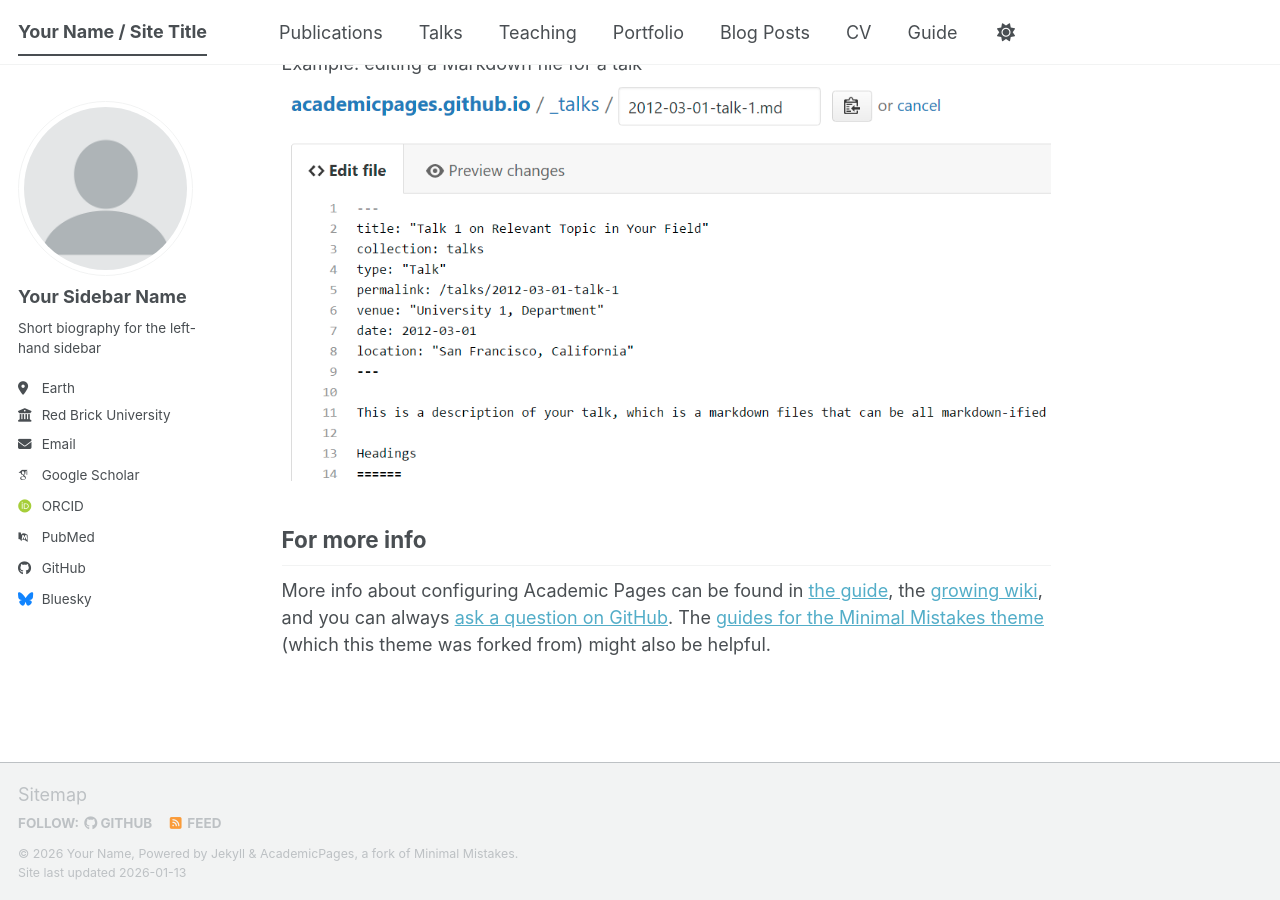
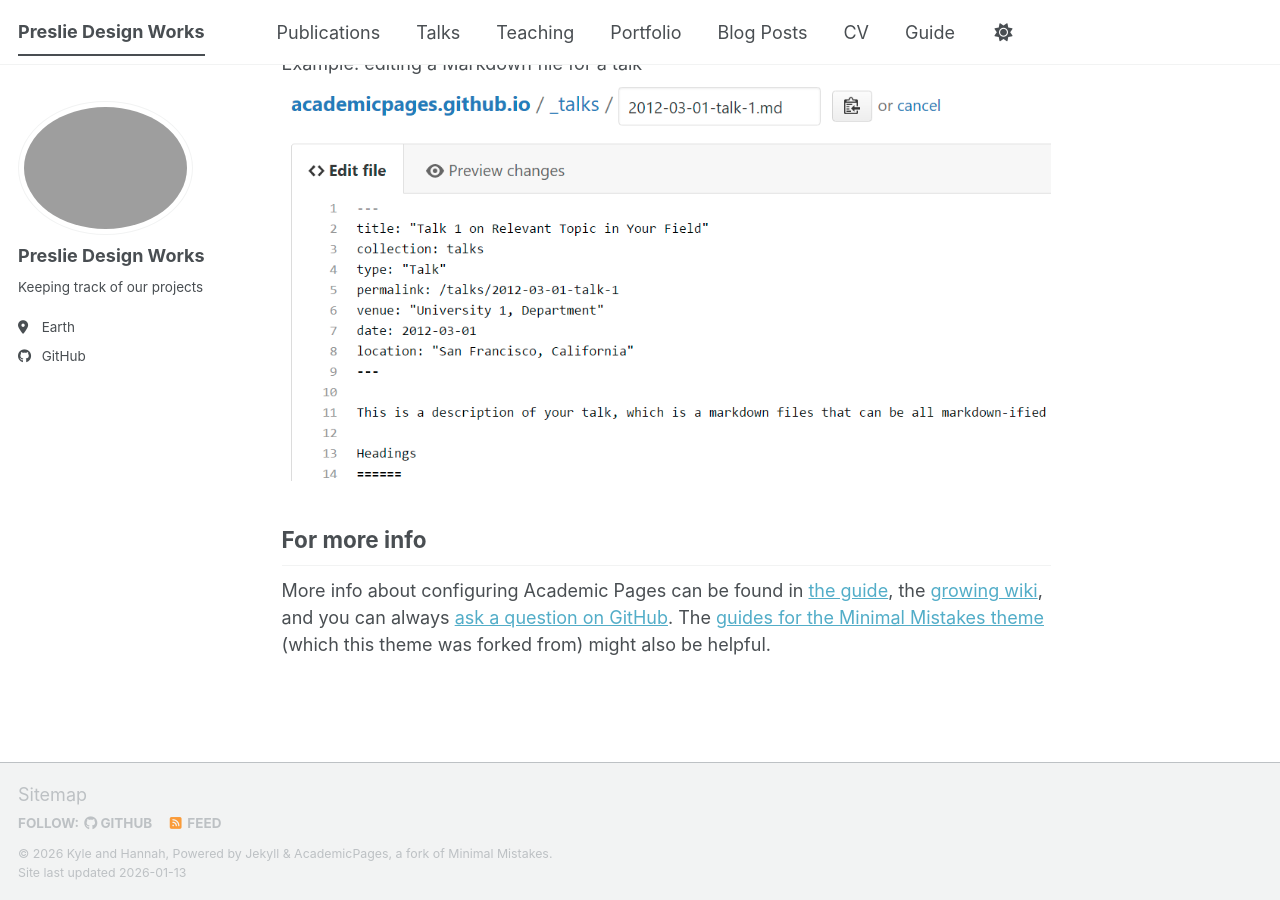
Before and after one commit to Dakyleman/dakyleman.github.io, a Jekyll site: the page built from _pages/about.md, in a window 1280 px wide and 900 px high, scrolled down 2720 px. Built offline with Jekyll 4.4.1, drawn with Linux system fonts in a browser that asks for light colours; some web fonts are replaced; a script bundle is joined from its source files by our own code; library files that are not in the unit come from our copies.

Commit message:
Update _config.yml
added some initial info

```diff
--- a/_config.yml
+++ b/_config.yml
@@ -9,39 +9,39 @@
 # Basic Site Settings
 locale                   : "en-US"
 site_theme               : "default" # The available themes options are "default", "air", "sunrise", "mint", "dirt" and "contrast"
-title                    : "Your Name / Site Title"
+title                    : "Preslie Design Works"
 title_separator          : "-"
-name                     : &name "Your Name"
-description              : &description "Your Name's academic portfolio"   # Update this with a general description of your site, this is the default if not overridden by a page
-url                      : https://academicpages.github.io # The base hostname & protocol for your site e.g. "https://[your GitHub username].github.io",
+name                     : &name "Kyle and Hannah"
+description              : &description "Kyle and Hannah's Project tracker and history"   # Update this with a general description of your site, this is the default if not overridden by a page
+url                      : https://Dakyleman.github.io # The base hostname & protocol for your site e.g. "https://[your GitHub username].github.io",
                                                            # or if you already have some other page hosted on Github then use "https://[your GitHub username].github.io/[Your Repo Name]"
 baseurl                  : "" # the subpath of your site, e.g. "/blog"
-repository               : "academicpages/academicpages.github.io"
+repository               : "Dakyleman/Dakyleman.github.io"
 
 # Site Author - The following control what appear as part of the author content on the side bar.
 #               If a field is blank the icon and link will not appear, otherwise it will be shown.
 #               Additional customization can be done by editing /_includes/author-profile.html
 author:
   # Biographic information
-  avatar           : "profile.png"
-  name             : "Your Sidebar Name"
+  avatar           : "preslie.jpg"
+  name             : "Preslie Design Works"
   pronouns         : # example: "she/her"
-  bio              : "Short biography for the left-hand sidebar"
+  bio              : "Keeping track of our projects"
   location         : "Earth"
-  employer         : "Red Brick University"
+  employer         : #"Red Brick University"
   uri              : # URL
-  email            : "none@example.org"
+  email            : #"none@example.org"
 
   # Academic websites
   academia         : # URL
   arxiv            : # URL - Update with the correct link to your profile
-  googlescholar    : "https://scholar.google.com/citations?user=PS_CX0AAAAAJ"
+  googlescholar    : #"https://scholar.google.com/citations?user=PS_CX0AAAAAJ"
   inspire-hep      : # URL
   impactstory      : # URL
-  orcid            : "https://orcid.org/yourorcidurl"
+  orcid            : #"https://orcid.org/yourorcidurl"
   semantic         : # URL
   ssrn             : # URL
-  pubmed           : "https://www.ncbi.nlm.nih.gov/pubmed/?term=john+snow"
+  pubmed           : #"https://www.ncbi.nlm.nih.gov/pubmed/?term=john+snow"
   researchgate     : # URL
   scopus           : # URL
   zotero           : # URL
@@ -51,13 +51,13 @@
   bitbucket        : # Username - Update with your username on the site
   codepen          : # Username
   dribbble         : # Username
-  github           : "academicpages"
+  github           : "Dakyleman"
   kaggle           : # Username
   stackoverflow    : # User number or user number and name (i.e., use "1" or "1/jeff-atwood")
 
   # Social media
   artstation       : # Username
-  bluesky          : "bsky.app" # Replace this with you Bluesky username
+  bluesky          : #"bsky.app" # Replace this with you Bluesky username
   facebook         : # Username
   flickr           : # Username
   foursquare       : # Username
```
